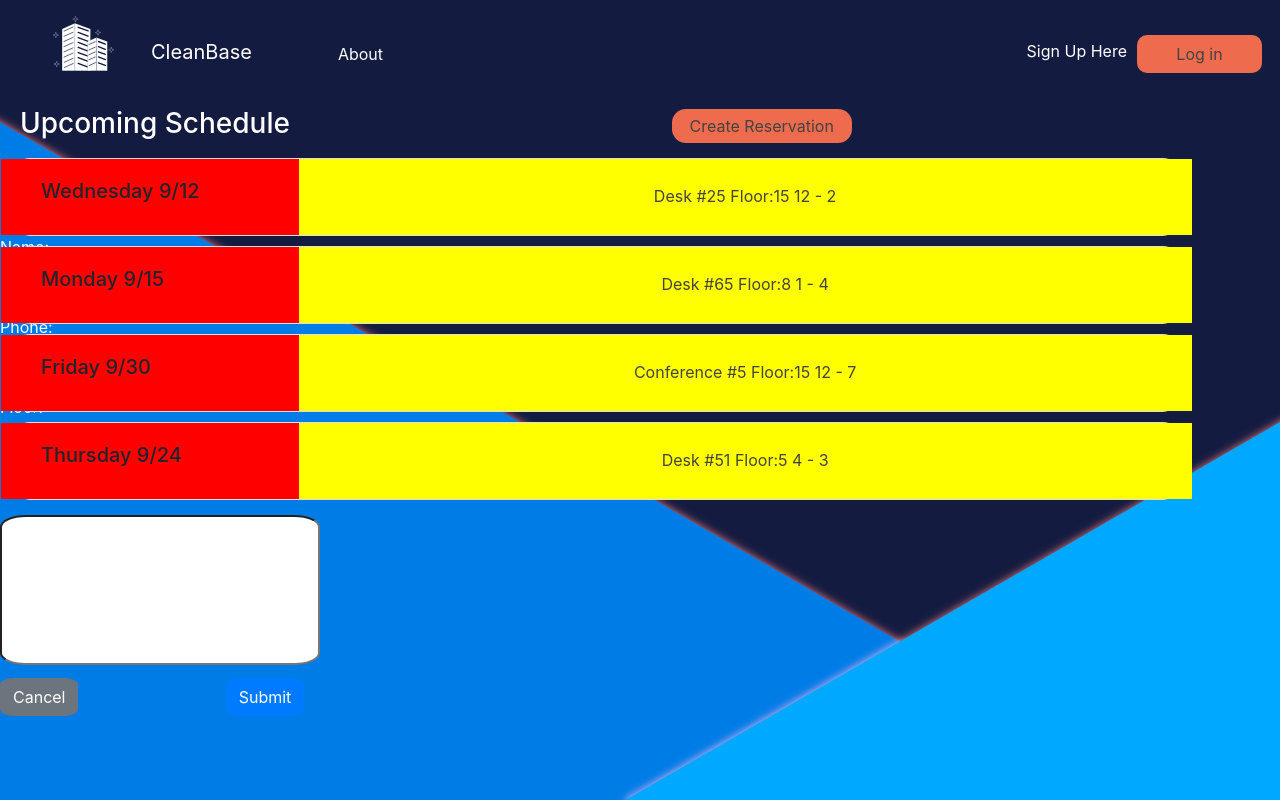
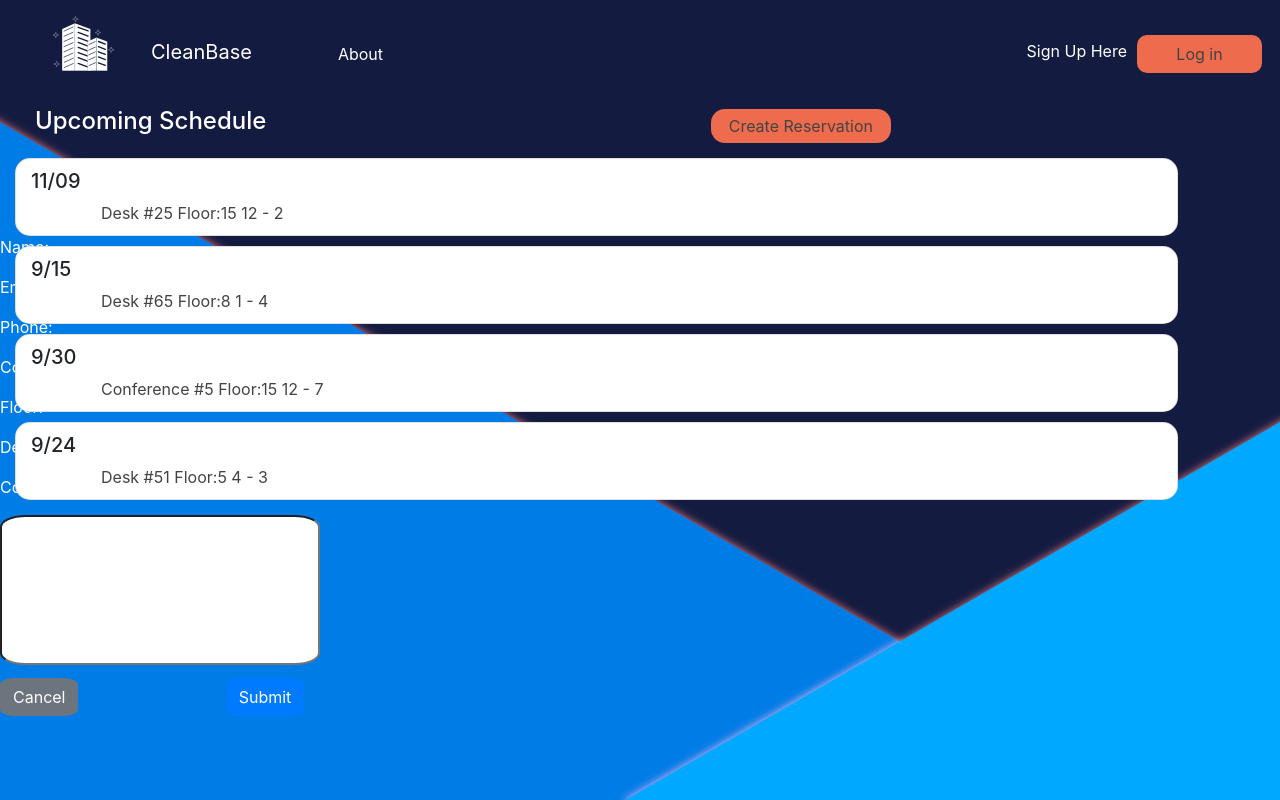
Before and after one commit to katerinaboyer/cleanbase, a React (Create React App) app: page /scheduleConfirmation in a window 1280 px wide. Built offline with nearby package versions, Linux system fonts and the light colour scheme.

Commit message:
styling changes to current schedule

```diff
--- a/src/components/current-schedule.component.js
+++ b/src/components/current-schedule.component.js
@@ -1,45 +1,81 @@
-import React, { Component } from "react";
+import React, {useState, useEffect } from "react";
 import {ListGroup} from 'react-bootstrap';
 import { Container, Row, Col, Form, Card} from 'react-bootstrap';
+import { useHistory } from "react-router-dom";
+import {connect} from "react-redux";
+import {format} from "date-fns";
 
+const CurrentSchedule = (props) => {
 
-export default class CurrentSchedule extends Component {
+    const [schedule, setSchedule] = useState([]);
 
-    constructor(props) {
-        super(props);
+    const history = useHistory();
 
-        this.state = {
-            schedule: [],
-            isDesk: false,
+    const newReservation = (e) =>{
+        history.push("/reservation");
     }
+    const currDate = format(new Date(), 'MM/dd');
+
+    const checkIn = (e) => {
+
     }
 
-    componentDidMount() {
-        this.setState({
-            schedule: [{'date': "Wednesday 9/12", 'reservationSpace': 25, 'floorNumber': 15,'start': 12, end: 2, 'isDesk': true}, {'date': "Monday 9/15", 'reservationSpace': 65, 'floorNumber': 8,'start': 1, end: 4,  'isDesk': true}, {'date': "Friday 9/30", 'reservationSpace': 5, 'floorNumber': 15,'start': 12, end: 7, 'isDesk': false}, {'date': "Thursday 9/24", 'reservationSpace': 51, 'floorNumber': 5,'start': 4, end: 3,  'isDesk': true}]
+    useEffect(() => {
+        /*
+        async function fetchData() {
+            axios.get('http://localhost:5000/accounts/')
+            .then(response => {
+                //console.log(response.data.length);
+                //console.log(response.data);
+                if (response.data.length > 0) {
+                    setAccounts(response.data);
+                }
+            })
+            .catch((error) => {
+                console.log(error);
             })
         }
+        fetchData();
+        */
+       async function fetchData() {
+            setSchedule(
+                [{'date': "11/09", 'reservationSpace': 25, 'floorNumber': 15,'start': 12, end: 2, 'isDesk': true},
+                {'date': "9/15", 'reservationSpace': 65, 'floorNumber': 8,'start': 1, end: 4,  'isDesk': true},
+                {'date': "9/30", 'reservationSpace': 5, 'floorNumber': 15,'start': 12, end: 7, 'isDesk': false},
+                {'date': "9/24", 'reservationSpace': 51, 'floorNumber': 5,'start': 4, end: 3,  'isDesk': true}]
+            )
+       }
+       fetchData();
+    },[]);
 
-    render() {
     return(
         <div style={{paddingTop:"0px"}}>
             <Col style={{paddingRight:"8%"}}>
                 <Row>
-                        <h3 style={{paddingLeft:"20px", paddingRight:"0px"}}>Upcoming Schedule</h3>
-                        <button className="button-createreservation" >Create Reservation</button>
+                    <Col sm={7} >
+                        <h4 style={{paddingLeft:"20px", paddingRight:"0px"}}>Upcoming Schedule</h4>
+                    </Col>
+                    <Col >
+                        <button className="button-createreservation" onClick={newReservation}>Create Reservation</button>
+                    </Col>
                 </Row>
                 <div style={{}}>
-                            { this.state.schedule.map(info =>
+                    { schedule.map(info =>
                         <div style={{paddingBottom:"10px"}}>
                             <Card style={{borderRadius:"15px"}}>
                                     <Row>
-                                                <Col sm={3} style={{backgroundColor:"red"}}>
-                                                    <Card.Title style={{padding:"20px 0px 20px 25px"}}>{info.date}</Card.Title>
-                                                </Col>
-                                                <Col style={{textAlign: "center", backgroundColor:"yellow"}}>
-                                                    <Card.Text style={{color:"#434343", padding:"25px 0px 20px 0%"}}>{`${info.isDesk? 'Desk #' : 'Conference #'}${info.reservationSpace} Floor:${info.floorNumber} ${info.start} - ${info.end}`}</Card.Text>
-                                                </Col>
+                                        <h5 style={{padding:"10px 0px 0px 30px"}}>{info.date}</h5>
                                     </Row>
+                                    <Row>
+                                        <Card.Text style={{color:"#434343", padding:"0px 0px 10px 100px"}}>
+                                            {`${info.isDesk? 'Desk #' : 'Conference #'}${info.reservationSpace} Floor:${info.floorNumber} ${info.start} - ${info.end}`}
+                                        </Card.Text>
+                                    </Row>
+                                    {info.date === currDate &&
+                                    <Row>
+                                        <button className="button-checkin" onClick={checkIn}>Check In</button>
+                                    </Row>
+                                    }
                             </Card>
                         </div>
                         )
@@ -47,6 +83,10 @@ export default class CurrentSchedule extends Component {
                 </div>
             </Col>
         </div>
-        );
+    )
+
 }
-}
+
+const mapStateToProps = (state) => {return state};
+
+export default connect(mapStateToProps)(CurrentSchedule);
--- a/src/components/dashboard-user.component.jsx
+++ b/src/components/dashboard-user.component.jsx
@@ -10,10 +10,11 @@ const DashboardUser = (props) => {
       <h2 style={{color:"white", paddingLeft:"3rem"}}> User Dashboard </h2>
       <Container fluid>
         <Row>
-          <Col style={{paddingLeft:"8%"}}>
+          <Col sm={4} style={{paddingLeft:"8%", backgroundColor:""}}>
             <IllnessReport/>
           </Col>
-          <Col style={{paddingRight:"8%"}}>
+          <Col></Col>
+          <Col sm={5} style={{paddingRight:"7%", backgroundColor:""}}>
             <CurrentSchedule/>
           </Col>
         </Row>
--- a/src/styles.css
+++ b/src/styles.css
@@ -66,13 +66,27 @@
   color: #434343;
 }
 
+.button-checkin {
+  border: none;
+  text-align: center;
+  display: block;
+  margin-top: 8px;
+  margin-bottom: 10px;
+  margin-left: 40%;
+  min-width: 80px;
+  border-radius: 10px;
+  padding: 3px 25px;
+  background: #ee6c4d;
+  color: #434343;
+}
+
 .button-createreservation {
   border: none;
   text-align: center;
   display: block;
   margin-top: 2px;
   margin-bottom: 15px;
-  margin-left: 32%;
+  margin-left: 0%;
   min-width: 80px;
   border-radius: 14px;
   padding: 5px 18px;
@@ -139,6 +153,6 @@
   color: white;
 }
 
-* h3{
+* h3, h4{
   color: white;
 }
```
Lines whose indentation alone changed are shown as unchanged.
